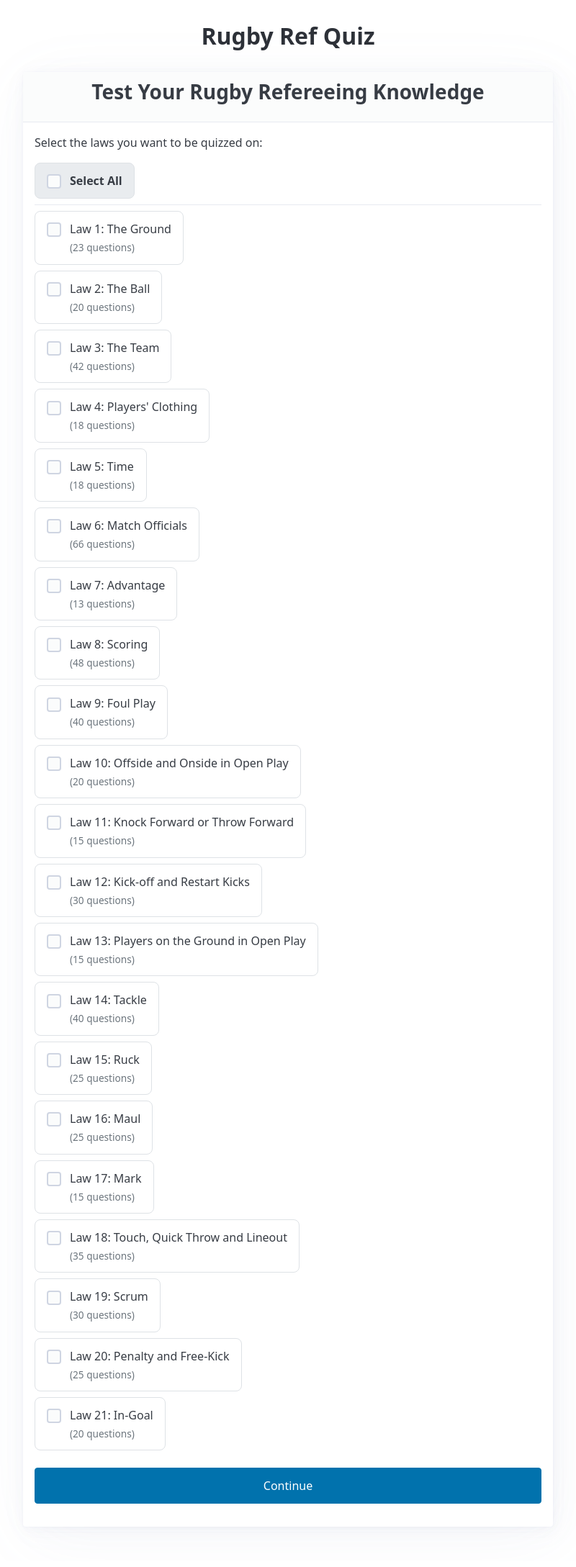
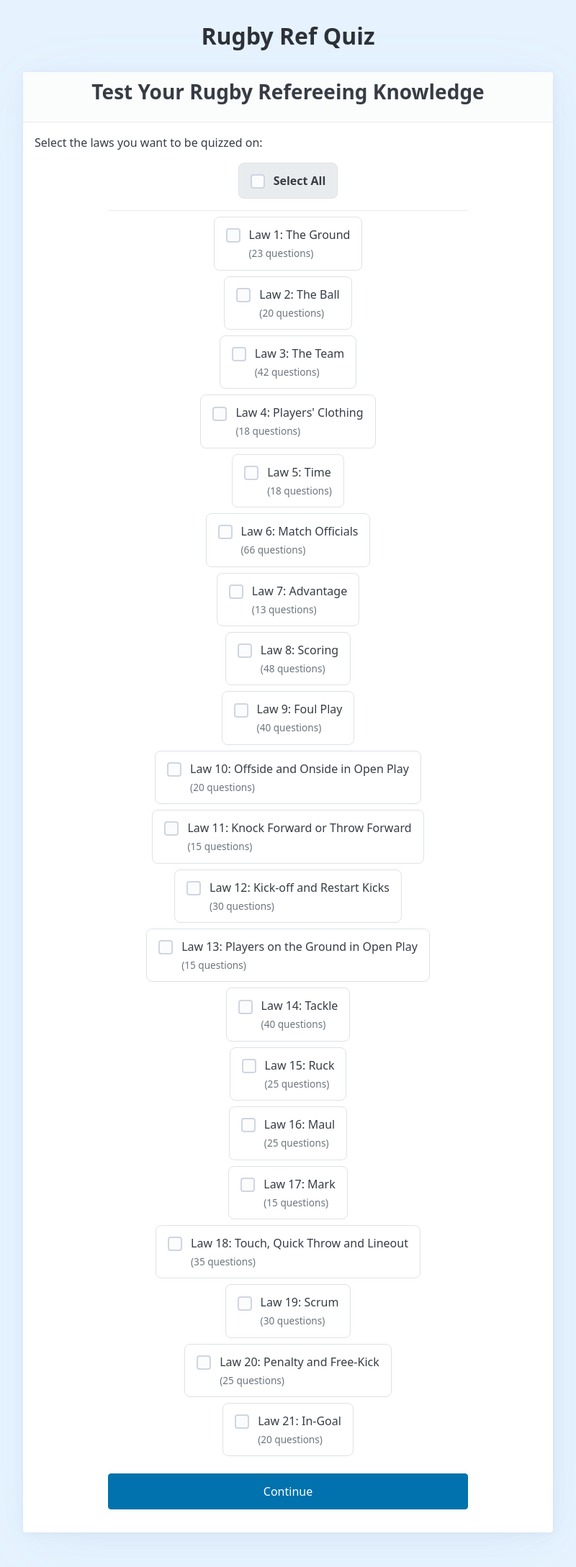
Before and after one commit to ardan-S/RugbyRefQuiz, a Flask app: page / in a window 1280 px wide. Shown: the whole page at 72% size, without its empty margins (240-1040 px from the left). Before the commit the page ends 2125 px from the top, so only its background shows below. Run offline with Flask 3, Linux system fonts and the light colour scheme; some libraries are stand-ins or nearby versions.

Commit message:
Minor cosmetic updates

```diff
--- a/app/templates/base.html
+++ b/app/templates/base.html
@@ -9,6 +9,9 @@
     <style>
         :root {
             --pico-font-size: 100%;
+        }
+        body {
+            background-color: #e6f3ff;
         }
         .container {
             max-width: 800px;
@@ -61,6 +64,9 @@
         fieldset {
             border: none;
             padding: 0;
+            display: flex;
+            flex-direction: column;
+            align-items: center;
         }
         fieldset label {
             display: flex;
@@ -71,6 +77,8 @@
             border-radius: 0.5rem;
             cursor: pointer;
             transition: background-color 0.2s;
+            width: 100%;
+            max-width: 500px;
         }
         fieldset label input[type="checkbox"] {
             margin-top: 0.2rem;
@@ -95,6 +103,16 @@
         }
         fieldset hr {
             margin: 0.5rem 0;
+            width: 100%;
+            max-width: 500px;
+        }
+        form {
+            display: flex;
+            flex-direction: column;
+            align-items: center;
+        }
+        form > button {
+            max-width: 500px;
         }
         fieldset .law-info {
             display: flex;
```
